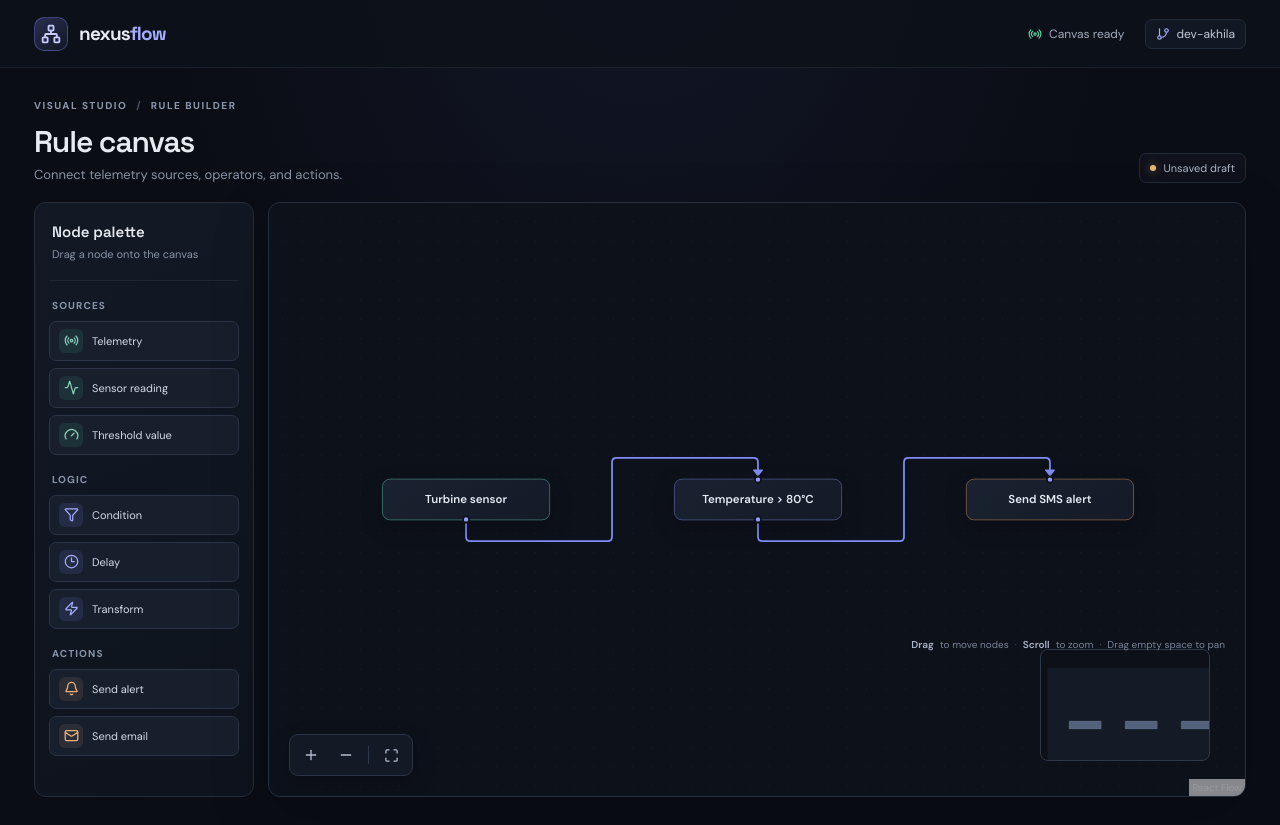
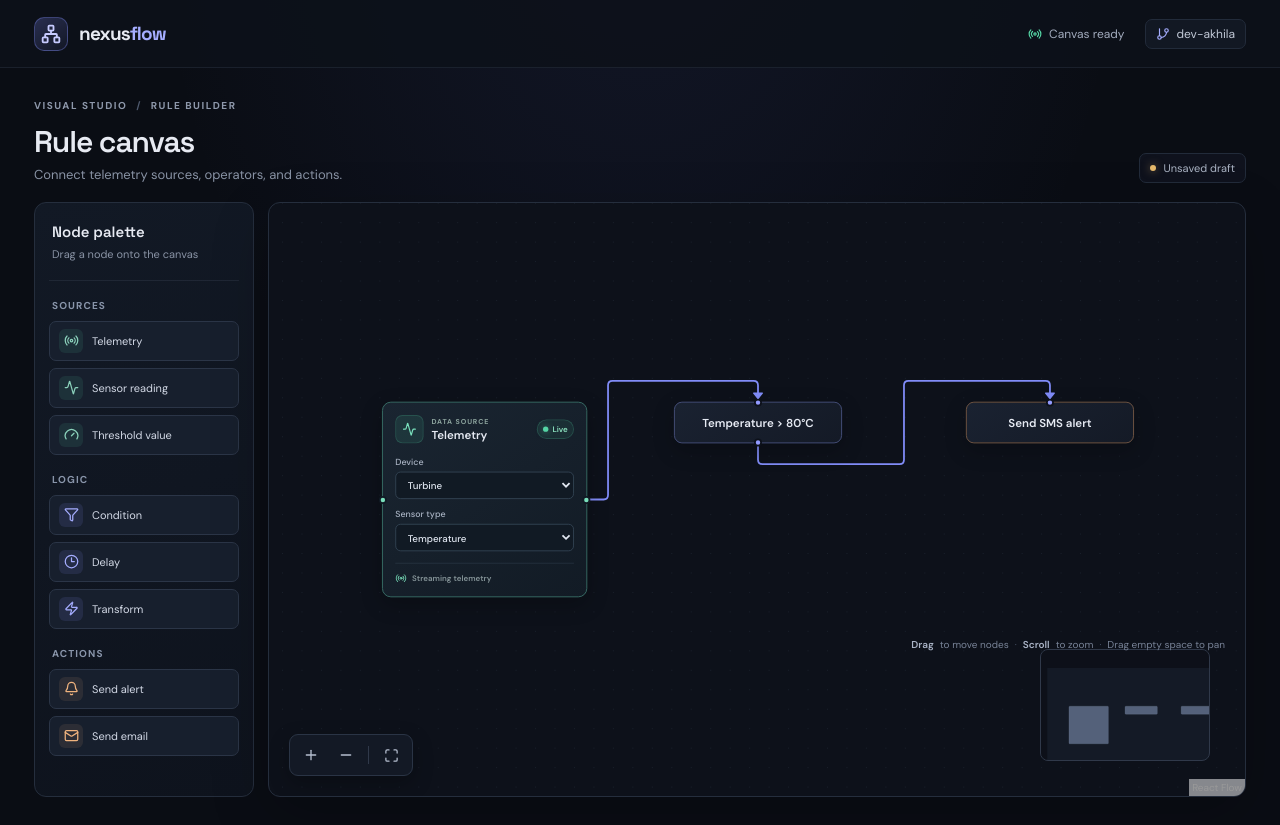
Before and after one commit to mujtabashaikh2812-stack/NexusFlow-Visual-IoT-Telemetry-Rule-Engine, a React (Vite) app in the folder client/: page / in a window 1280 px wide. Built offline with nearby package versions, Linux system fonts and the light colour scheme.

Commit message:
Add configurable telemetry source node with device and sensor selectors

```diff
--- a/client/src/components/canvas/RuleCanvas.jsx
+++ b/client/src/components/canvas/RuleCanvas.jsx
@@ -13,13 +13,16 @@ import {
 import CanvasControls from "./CanvasControls.jsx";
 import { isConnectionAllowed } from "./CustomConnectionLine.jsx";
 import useCanvasDrop from "./useCanvasDrop.js";
+import SourceNode from "../nodes/SourceNode.jsx";
+
+const nodeTypes = { source: SourceNode };
 
 const initialNodes = [
   {
     id: "turbine",
-    type: "input",
+    type: "source",
     position: { x: 80, y: 170 },
-    data: { label: "Turbine sensor" },
+    data: { device: "Turbine", sensorType: "Temperature" },
   },
   {
     id: "threshold",
@@ -80,6 +83,7 @@ function CanvasContent() {
     <ReactFlow
       nodes={nodes}
       edges={edges}
+      nodeTypes={nodeTypes}
       onNodesChange={onNodesChange}
       onEdgesChange={onEdgesChange}
       onConnect={onConnect}
--- a/client/src/components/canvas/useCanvasDrop.js
+++ b/client/src/components/canvas/useCanvasDrop.js
@@ -1,7 +1,7 @@
 import { useCallback } from "react";
 import { useReactFlow } from "@xyflow/react";
 
-const NODE_TYPES = new Set(["input", "default", "output"]);
+const NODE_TYPES = new Set(["input", "source", "default", "output"]);
 
 export default function useCanvasDrop(setNodes) {
   const { screenToFlowPosition } = useReactFlow();
@@ -31,7 +31,10 @@ export default function useCanvasDrop(setNodes) {
             x: event.clientX,
             y: event.clientY,
           }),
-          data: { label },
+          data:
+            type === "source"
+              ? { label, device: "Turbine", sensorType: "Temperature" }
+              : { label },
         },
       ]);
     },
--- /dev/null
+++ b/client/src/components/nodes/SourceNode.css
@@ -0,0 +1,134 @@
+.react-flow__node.react-flow__node-source {
+  min-width: 0;
+  padding: 0;
+  border: 0;
+  background: transparent;
+  box-shadow: none;
+}
+
+.react-flow__node.react-flow__node-source.selected {
+  border: 0;
+  border-radius: 11px;
+  box-shadow: 0 0 0 2px rgba(129, 140, 248, 0.55);
+}
+
+.source-node {
+  position: relative;
+  width: 232px;
+  padding: 14px;
+  color: #e6eaf3;
+  border: 1px solid #3b746c;
+  border-radius: 10px;
+  background: linear-gradient(145deg, #1a2531, #121b25);
+  box-shadow: 0 8px 24px rgba(0, 0, 0, 0.24);
+  font-family: "DM Sans", sans-serif;
+}
+
+.source-node-heading {
+  display: flex;
+  align-items: center;
+  gap: 9px;
+  margin-bottom: 14px;
+}
+
+.source-node-icon {
+  width: 32px;
+  height: 32px;
+  display: grid;
+  flex: 0 0 32px;
+  place-items: center;
+  color: #79dfbb;
+  border: 1px solid rgba(85, 214, 165, 0.18);
+  border-radius: 8px;
+  background: rgba(85, 214, 165, 0.1);
+}
+
+.source-node-eyebrow {
+  margin: 0 0 2px;
+  color: #8da49e;
+  font-size: 8px;
+  font-weight: 700;
+  letter-spacing: 1px;
+}
+
+.source-node-heading h3 {
+  margin: 0;
+  font-size: 13px;
+  font-weight: 600;
+}
+
+.source-node-status {
+  display: inline-flex;
+  align-items: center;
+  gap: 5px;
+  margin-left: auto;
+  padding: 4px 6px;
+  color: #8ce2bf;
+  border: 1px solid rgba(85, 214, 165, 0.2);
+  border-radius: 999px;
+  background: rgba(85, 214, 165, 0.08);
+  font-size: 9px;
+  font-weight: 600;
+}
+
+.source-node-status-dot {
+  width: 6px;
+  height: 6px;
+  border-radius: 50%;
+  background: #55d6a5;
+  box-shadow: 0 0 8px rgba(85, 214, 165, 0.55);
+}
+
+.source-node-field {
+  display: grid;
+  gap: 5px;
+  margin-top: 10px;
+  color: #aab4c4;
+  font-size: 10px;
+  font-weight: 500;
+}
+
+.source-node-field select {
+  width: 100%;
+  min-height: 31px;
+  padding: 0 9px;
+  color: #e1e7f1;
+  border: 1px solid #344454;
+  border-radius: 6px;
+  background: #111a24;
+  font: inherit;
+  font-size: 11px;
+  cursor: pointer;
+}
+
+.source-node-field select:focus-visible {
+  outline: 2px solid #79dfbb;
+  outline-offset: 2px;
+}
+
+.source-node-field option {
+  color: #e1e7f1;
+  background: #111a24;
+}
+
+.source-node-connection {
+  display: flex;
+  align-items: center;
+  gap: 6px;
+  margin-top: 13px;
+  padding-top: 10px;
+  color: #849397;
+  border-top: 1px solid rgba(123, 140, 171, 0.14);
+  font-size: 9px;
+}
+
+.source-node-connection svg {
+  color: #79dfbb;
+}
+
+.source-node .react-flow__handle {
+  width: 9px;
+  height: 9px;
+  border: 2px solid #111a24;
+  background: #79dfbb;
+}
--- /dev/null
+++ b/client/src/components/nodes/SourceNode.jsx
@@ -0,0 +1,73 @@
+import { Handle, Position, useReactFlow } from "@xyflow/react";
+import { Activity, Radio } from "lucide-react";
+import "./SourceNode.css";
+
+const devices = ["Turbine", "Boiler", "Generator"];
+const sensorTypes = ["Temperature", "Pressure", "Vibration", "Flow rate"];
+
+export default function SourceNode({ id, data }) {
+  const { updateNodeData } = useReactFlow();
+  const device = data.device ?? devices[0];
+  const sensorType = data.sensorType ?? sensorTypes[0];
+
+  return (
+    <article className="source-node" aria-label="Data source node">
+      <Handle type="target" position={Position.Left} />
+
+      <div className="source-node-heading">
+        <span className="source-node-icon" aria-hidden="true">
+          <Activity size={16} />
+        </span>
+        <div>
+          <p className="source-node-eyebrow">DATA SOURCE</p>
+          <h3>Telemetry</h3>
+        </div>
+        <span className="source-node-status" aria-label="Device status: live">
+          <span className="source-node-status-dot" />
+          Live
+        </span>
+      </div>
+
+      <label className="source-node-field">
+        <span>Device</span>
+        <select
+          className="nodrag"
+          aria-label="Device"
+          value={device}
+          onChange={(event) => updateNodeData(id, { device: event.target.value })}
+        >
+          {devices.map((option) => (
+            <option key={option} value={option}>
+              {option}
+            </option>
+          ))}
+        </select>
+      </label>
+
+      <label className="source-node-field">
+        <span>Sensor type</span>
+        <select
+          className="nodrag"
+          aria-label="Sensor type"
+          value={sensorType}
+          onChange={(event) =>
+            updateNodeData(id, { sensorType: event.target.value })
+          }
+        >
+          {sensorTypes.map((option) => (
+            <option key={option} value={option}>
+              {option}
+            </option>
+          ))}
+        </select>
+      </label>
+
+      <div className="source-node-connection">
+        <Radio size={13} aria-hidden="true" />
+        <span>Streaming telemetry</span>
+      </div>
+
+      <Handle type="source" position={Position.Right} />
+    </article>
+  );
+}
--- a/client/src/components/sidebar/NodePalette.jsx
+++ b/client/src/components/sidebar/NodePalette.jsx
@@ -13,7 +13,7 @@ const categories = [
   {
     name: "Sources",
     nodes: [
-      { label: "Telemetry", type: "input", icon: Radio },
+      { label: "Telemetry", type: "source", icon: Radio },
       { label: "Sensor reading", type: "input", icon: Activity },
       { label: "Threshold value", type: "input", icon: Gauge },
     ],
```
